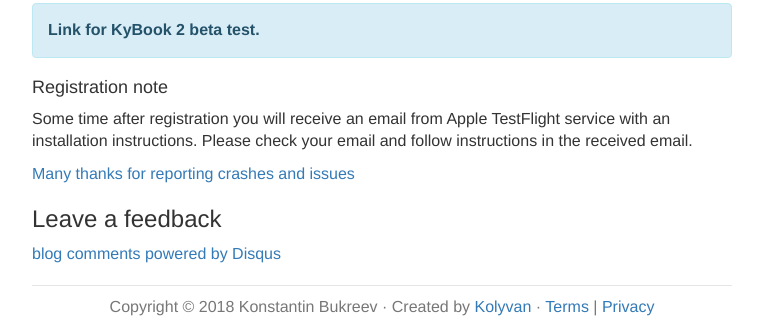
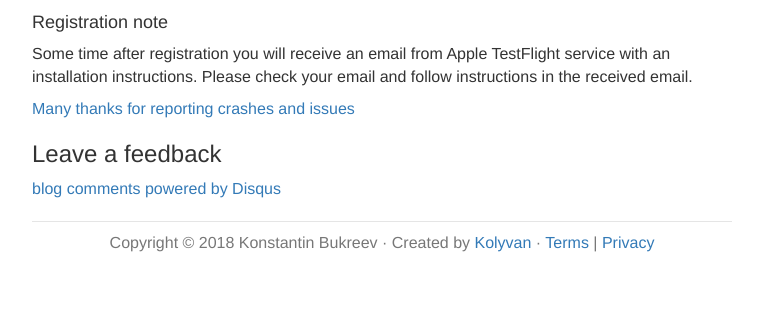
Before and after one commit to kolyvan/kybook-reader.com, a Jekyll site: the page built from beta.html, in a window 1280 px wide, cut to the strip 1045-1380 px from the top of the page. Shown: the whole strip, without its empty margins (258-1021 px from the left). Built offline with Jekyll 4.4.1, drawn with Linux system fonts in a browser that asks for light colours; comment, search, counter and statistics services are not loaded; after the commit the page ends 1316 px from its top, so only the background shows below that.

Commit message:
remove link for kybook 2 beta test

```diff
--- a/beta.html
+++ b/beta.html
@@ -13,10 +13,6 @@
 <h4>Sign Up</h4>
 
 <iframe src="https://docs.google.com/forms/d/e/1FAIpQLSfl7WfFopJF-XQvKh9JPm59_Rk_zHH-HPylXJz1U2vXN08elA/viewform?embedded=true" width="640" height="522" frameborder="0" marginheight="0" marginwidth="0">Loading...</iframe>
-</div>
-
-<div class="alert alert-info" role="alert">
-  <a class="alert-link" href="/beta_v2">Link for KyBook 2 beta test.</a>
 </div>
 
 <div>
--- a/ru/beta.html
+++ b/ru/beta.html
@@ -13,10 +13,6 @@
 <h4>Подать заявку</h4>
 
 <iframe src="https://docs.google.com/forms/d/e/1FAIpQLSfl7WfFopJF-XQvKh9JPm59_Rk_zHH-HPylXJz1U2vXN08elA/viewform?embedded=true" width="640" height="522" frameborder="0" marginheight="0" marginwidth="0">Loading...</iframe>
-</div>
-
-<div class="alert alert-info" role="alert">
-  <a class="alert-link" href="/beta_v2">Ссылка для бета теста KyBook 2.</a>
 </div>
 
 <div>
```
